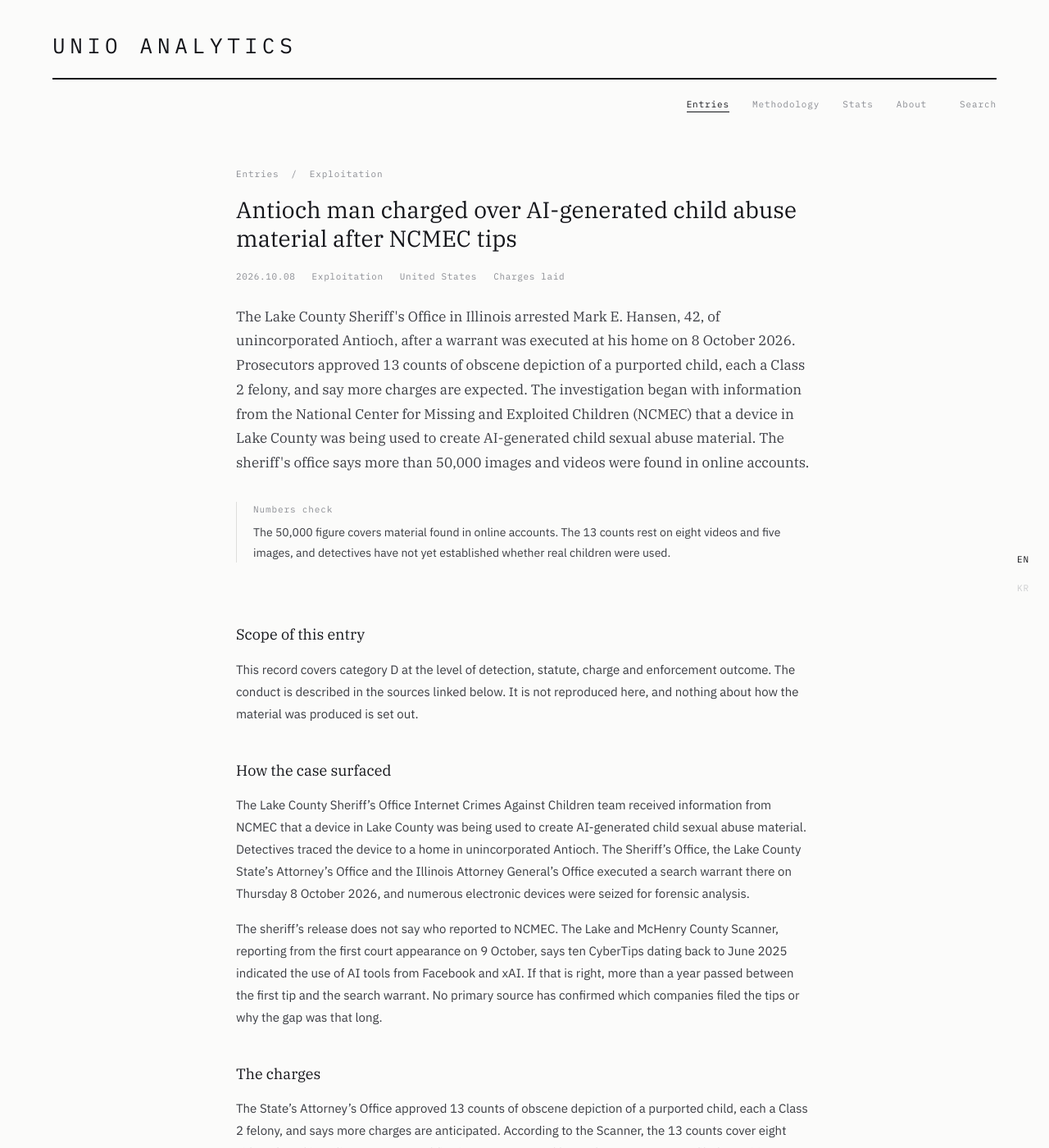
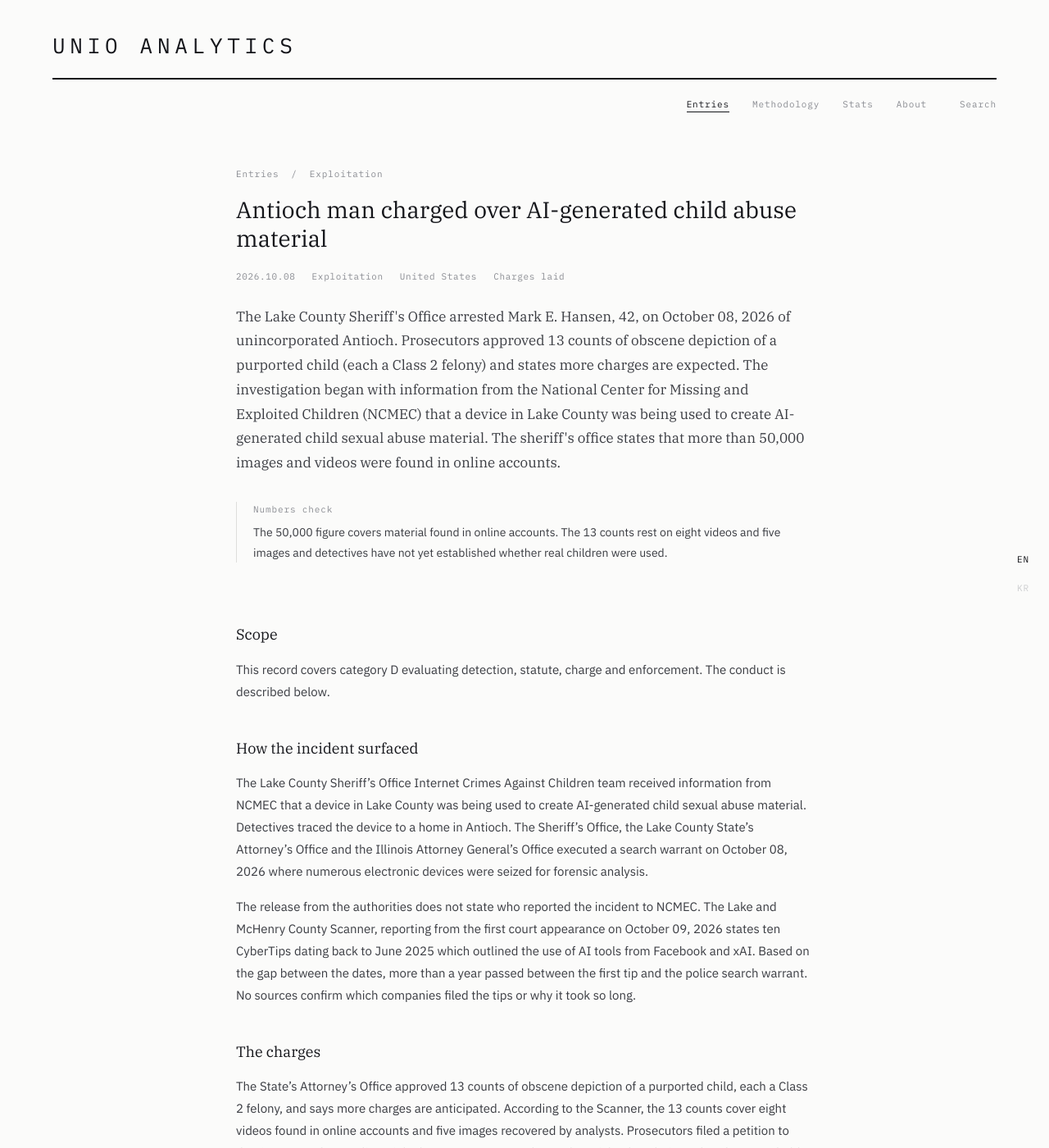
Before and after one commit to maestro-hong/maestro-hong.github.io, a Jekyll site: the page built from _entries/antioch-man-child-abuse-material-arrested.md, in a window 1280 px wide and 1400 px high. Shown: the whole window at 82% size. Built offline with Jekyll 4.4.1, drawn with Linux system fonts in a browser that asks for light colours; some of the changed text lies outside the part shown.

Commit message:
Update content info

```diff
--- a/_entries/antioch-man-child-abuse-material-arrested.md
+++ b/_entries/antioch-man-child-abuse-material-arrested.md
@@ -1,6 +1,6 @@
 ---
 published: true
-title: "Antioch man charged over AI-generated child abuse material after NCMEC tips"
+title: "Antioch man charged over AI-generated child abuse material"
 slug: antioch-ai-csam-charges
 incident_date: 2026-10-08
 updated: 2026-10-11
@@ -12,9 +12,9 @@
 next_check: 2026-11-10
 safeguard: provider-safeguards
 safeguard_outcome: unknown
-summary: "The Lake County Sheriff's Office in Illinois arrested Mark E. Hansen, 42, of unincorporated Antioch, after a warrant was executed at his home on 8 October 2026. Prosecutors approved 13 counts of obscene depiction of a purported child, each a Class 2 felony, and say more charges are expected. The investigation began with information from the National Center for Missing and Exploited Children (NCMEC) that a device in Lake County was being used to create AI-generated child sexual abuse material. The sheriff's office says more than 50,000 images and videos were found in online accounts."
+summary: "The Lake County Sheriff's Office arrested Mark E. Hansen, 42, on October 08, 2026 of unincorporated Antioch. Prosecutors approved 13 counts of obscene depiction of a purported child (each a Class 2 felony) and states more charges are expected. The investigation began with information from the National Center for Missing and Exploited Children (NCMEC) that a device in Lake County was being used to create AI-generated child sexual abuse material. The sheriff's office states that more than 50,000 images and videos were found in online accounts."
 note_label: "Numbers check"
-note: "The 50,000 figure covers material found in online accounts. The 13 counts rest on eight videos and five images, and detectives have not yet established whether real children were used."
+note: "The 50,000 figure covers material found in online accounts. The 13 counts rest on eight videos and five images and detectives have not yet established whether real children were used."
 query: 'Lake County Sheriff ICAC Antioch AI-generated "purported child" Hansen'
 sources:
   - tier: P
@@ -44,29 +44,27 @@
     retrieved: 2026-10-11
 ---
 
-## Scope of this entry
+## Scope
 
-This record covers category D at the level of detection, statute, charge and
-enforcement outcome. The conduct is described in the sources linked below. It
-is not reproduced here, and nothing about how the material was produced is set
-out.
+This record covers category D evaluating detection, statute, charge and
+enforcement. The conduct is described below.
 
-## How the case surfaced
+## How the incident surfaced
 
 The Lake County Sheriff's Office Internet Crimes Against Children team received
 information from NCMEC that a device in Lake County was being used to create
 AI-generated child sexual abuse material. Detectives traced the device to a
-home in unincorporated Antioch. The Sheriff's Office, the Lake County State's
+home in Antioch. The Sheriff's Office, the Lake County State's
 Attorney's Office and the Illinois Attorney General's Office executed a search
-warrant there on Thursday 8 October 2026, and numerous electronic devices were
+warrant on October 08, 2026 where numerous electronic devices were
 seized for forensic analysis.
 
-The sheriff's release does not say who reported to NCMEC. The Lake and McHenry
-County Scanner, reporting from the first court appearance on 9 October,
-says ten CyberTips dating back to June 2025 indicated the use of AI tools from
-Facebook and xAI. If that is right, more than a year passed between the first
-tip and the search warrant. No primary source has confirmed which companies
-filed the tips or why the gap was that long.
+The release from the authorities does not state who reported the incident to NCMEC. The Lake and McHenry
+County Scanner, reporting from the first court appearance on October 09, 2026
+states ten CyberTips dating back to June 2025 which outlined the use of AI tools from
+Facebook and xAI. Based on the gap between the dates, more than a year passed between the first
+tip and the police search warrant. No sources confirm which companies
+filed the tips or why it took so long.
 
 ## The charges
 
@@ -74,50 +72,42 @@
 purported child, each a Class 2 felony, and says more charges are anticipated.
 According to the Scanner, the 13 counts cover eight videos found in online
 accounts and five images recovered by analysts. Prosecutors filed a petition to
-detain him pending trial. The Scanner reports that Judge Michael Nerheim
-ordered him held until a detention hearing set for the afternoon of 9 October.
-This record has not located the outcome of that hearing.
+detain Hansen for pending trial. The Scanner reports that Judge Michael Nerheim
+ordered Hansen held until a detention hearing set for October 09 2026.
+No other record has found the outcome of the hearing.
 
-## The statute
+## The Illinois statute
 
-Illinois built this offence for material that may not depict a real child.
-Section 11-20.4 of the Criminal Code defines a "purported child" as a visual
-representation that appears to depict someone under 18, whether or not an
-actual child is depicted, and expressly includes computer-generated images and
-video. It took effect on 1 January 2025 under Public Act 103-825.
+Illinois built Section 11-20.4 of the Criminal Code to combat any forged material that does not depict a real child under the age 18.
+The statute covers any computer-generated images and video of underaged kids. It took effect on January 01, 2025 under Public Act 103-825.
 
-That is the gap the Boulder County case did not face. There, the
+In the Boulder County case, the
 [images were altered photographs of real children](/entry/72-year-old-man-charged-ai-child-image/),
-so a general child-exploitation statute applied. Here, prosecutors have not yet
-shown that a real child was used, and the charge chosen does not require them
-to.
+a general child-exploitation statute applied. In this incident, however, prosecutors have not yet
+shown that a real child was used.
 
-## What the numbers say
+## 50,000 images & videos
 
-The sheriff's office links him to more than 50,000 images and videos in online
-accounts and says hundreds more were found at the home. Those figures describe
-what investigators associate with him. The charged conduct is narrower: 13
-items so far. Detectives say they are still working to determine whether real
-children were used, and the Scanner reports they are trying to identify at
-least one.
+The sheriff's office linked Hansen to more than 50,000 images and videos in online
+accounts and hundreds more were found at the home during the search warrant.
+So far, Hansen has been charged with 13 items. Detectives say they are still working to
+determine whether real children were used.
 
 ## Open
 
-**Detention.** The outcome of the 9 October detention hearing has not been
-located, and no next court date has been published.
+**Detention** The final ruling from the October 09 2026 detention hearing has not been found online
+and no next court date has been published.
 
-**Felony class.** The statute text this record located sets Class 3 for a first
+**Felony class** The statute sets Class 3 for a first
 offence of receiving or accessing the material and Class 1 for possessing it
 with intent to disseminate. Class 2 applies to a second or subsequent receiving
-offence. The sheriff's office says each count is Class 2. Either the statute has
-been amended since the version located, or the charging basis differs from what
-the release suggests. The charging document would settle it.
+offence. The sheriff's office states each count is Class 2; either the statute has
+been amended since the version located or the charging basis differs from what
+the release suggests.
 
-**Who reported.** NCMEC is the only source named by an agency. Whether the AI
-providers themselves filed the CyberTips, and whether their safeguards refused
-any requests before the reports, is not on the record.
+**Who reported** NCMEC is the only source named by an agency. Whether the AI
+providers filed the CyberTips themselves or whether their safeguards refused
+any requests is not on the record.
 
-**Real children.** Whether any real child was used is the open question that
-decides the harm and could change the charges.
-
-**Charges are allegations.** Nothing here has been tested in court.
+**Real children** Whether any real child was used to create images and/or videos is open question that
+could change the charges.
```
